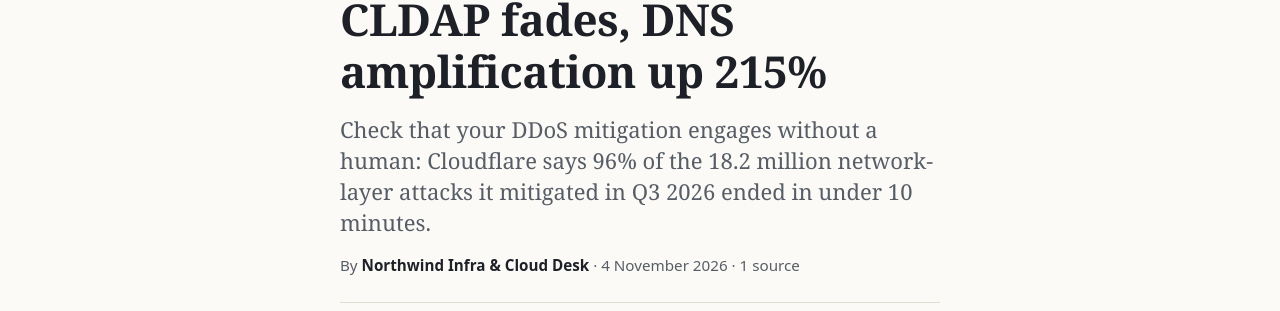
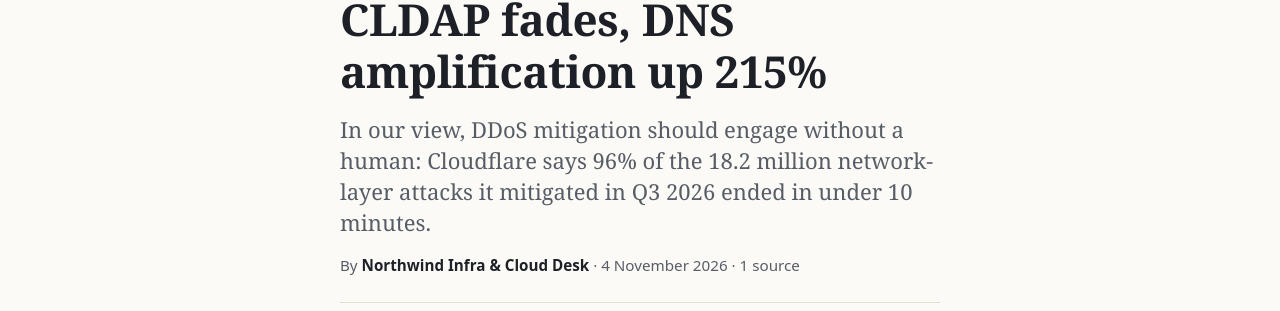
Before and after one commit to northwind-press/northwind-press.github.io, a Jekyll site: the page built from _posts/2026-11-04-cloudflare-ddos-report-2026-q3.md, in a window 1280 px wide and 900 px high. Shown: the part 320-631 px from the top of the window. Built offline with Jekyll 4.4.1, drawn with Linux system fonts in a browser that asks for light colours.

Commit message:
cloudflare-ddos-report-2026-q3: label the description's takeaway as ours (editor rule), keep it actionable (§4)
Co-Authored-By: Claude Opus 5.5 <noreply@anthropic.com>

```diff
--- a/_posts/2026-11-04-cloudflare-ddos-report-2026-q3.md
+++ b/_posts/2026-11-04-cloudflare-ddos-report-2026-q3.md
@@ -1,7 +1,7 @@
 ---
 title: "Cloudflare Q3 2026 DDoS report: shorter attacks, CLDAP fades, DNS amplification up 215%"
 author: "Northwind Infra & Cloud Desk"
-description: "Check that your DDoS mitigation engages without a human: Cloudflare says 96% of the 18.2 million network-layer attacks it mitigated in Q3 2026 ended in under 10 minutes."
+description: "In our view, DDoS mitigation should engage without a human: Cloudflare says 96% of the 18.2 million network-layer attacks it mitigated in Q3 2026 ended in under 10 minutes."
 date: 2026-11-04 08:02
 categories: [infra]
 kind: news
```
